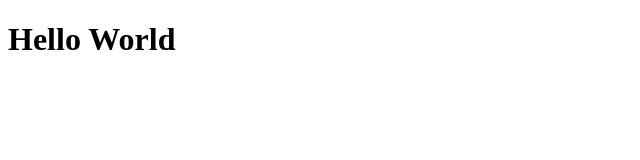
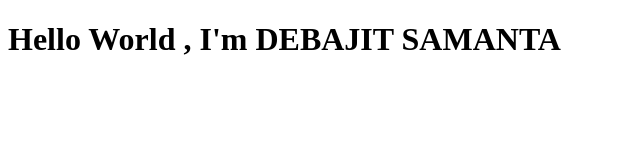
Before and after one commit to DEBAJITSAMANTA7/WEB-DEVELOPMENT, a plain HTML site: page index.html in a window 1280 px wide. Shown: the whole page, without its empty margins (0-640 px from the left). Drawn offline with Linux system fonts and the light colour scheme.

Commit message:
2st Change

```diff
--- a/index.html
+++ b/index.html
@@ -6,6 +6,6 @@
     <title>Document</title>
 </head>
 <body>
-    <h1>Hello World </h1>
+    <h1>Hello World , I'm DEBAJIT SAMANTA</h1>
 </body>
 </html>
```
